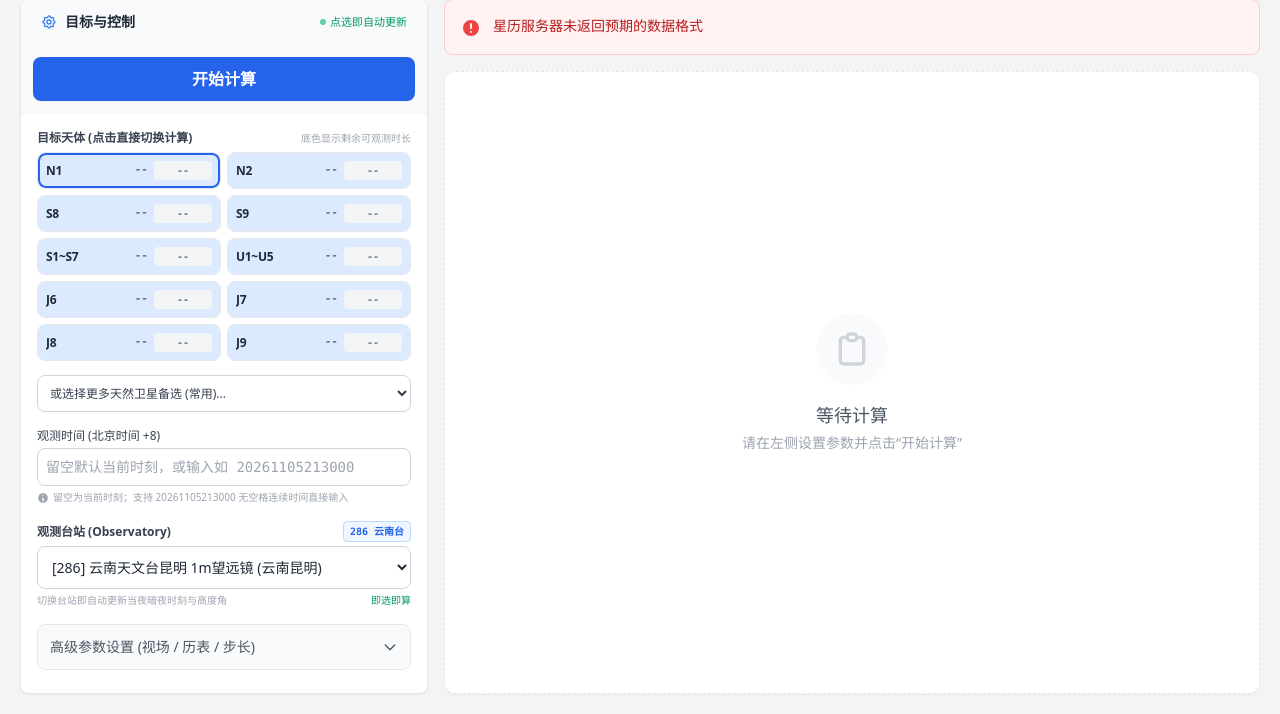
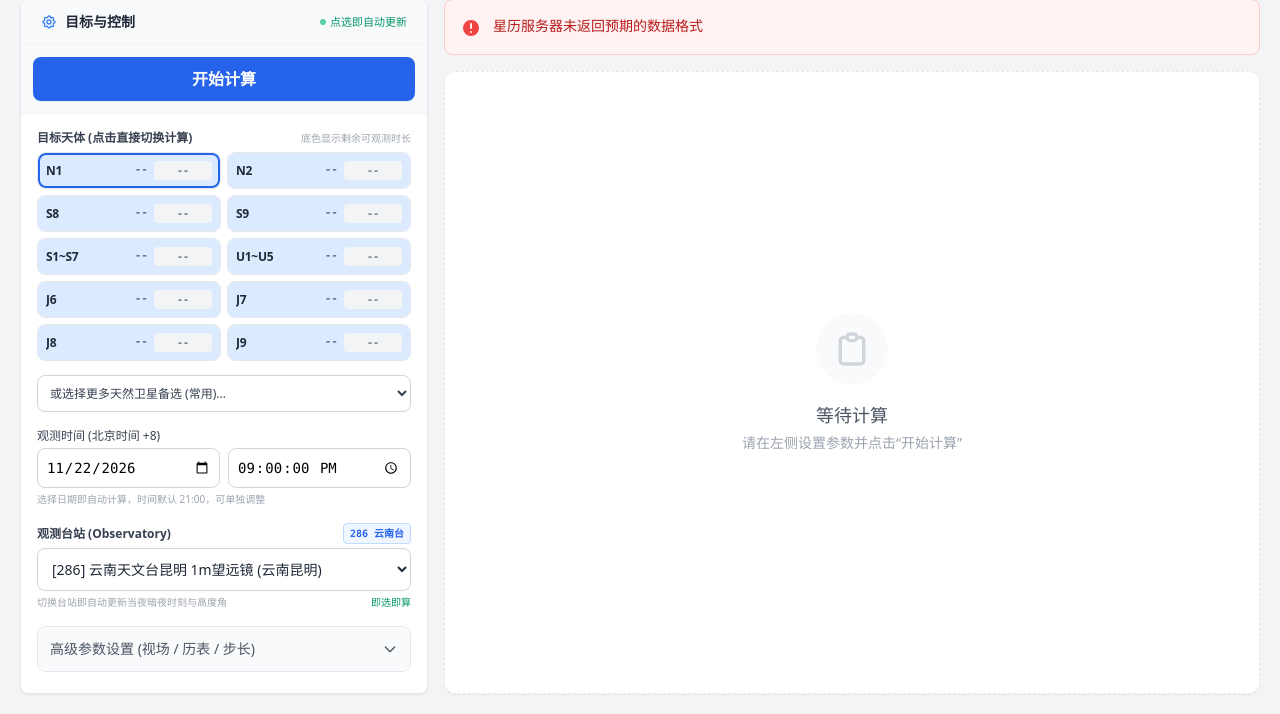
Before and after one commit to yangzhe0/project_ephemeris, a Flask app: page / in a window 1280 px wide. Shown: the part 86-800 px from the top of the page. Run offline with Flask 3, Linux system fonts and the light colour scheme; data that the repository does not hold is empty.

Commit message:
feat: select observation date and time with native pickers

```diff
--- a/templates/guide_en.html
+++ b/templates/guide_en.html
@@ -17,7 +17,7 @@
                 <div>
                     <h4 class="font-bold text-gray-900 text-base mb-2">3. Observation time</h4>
                     <ul class="list-disc pl-5 space-y-1.5">
-                        <li>Leave the field blank to use the current time. Enter a specific time in Beijing time (UTC+8), for example <code>2026 11 05 21 30 00</code> or <code>20261105213000</code>. The tool converts it to UTC for the ephemeris.</li>
+                        <li>Open the calendar and choose an observation date. The ephemeris, night window, and finder chart update automatically. The time defaults to <strong>21:00</strong> and can be adjusted separately. Dates and times use Beijing time (UTC+8), which the tool converts to UTC for the ephemeris.</li>
                     </ul>
                 </div>
                 <div>
--- a/templates/index.html
+++ b/templates/index.html
@@ -303,17 +303,23 @@
 
                         <!-- 观测时间 (北京时间 +8) -->
                         <div>
-                            <label class="block text-xs font-medium text-gray-700 mb-1" data-en-text="Observation time (Beijing, UTC+8)">观测时间 (北京时间 +8)</label>
-                            <input type="text" id="localTimeInput" placeholder="留空默认当前时刻，或输入如 20261105213000" data-en-placeholder="Leave blank for current time, or enter 20261105213000"
-                                onchange="onLocalTimeChange()"
-                                onkeydown="if(event.key==='Enter'){event.preventDefault();submitCalculation();updateObservationProgress();}"
-                                class="w-full border border-gray-300 rounded-lg p-2 font-mono text-sm focus:ring-2 focus:ring-blue-500 focus:border-blue-500 focus:outline-none">
-                            <p class="text-[10px] text-gray-400 mt-1 flex items-center gap-1">
-                                <svg xmlns="http://www.w3.org/2000/svg" class="h-3 w-3" viewBox="0 0 20 20" fill="currentColor">
-                                    <path fill-rule="evenodd" d="M18 10a8 8 0 11-16 0 8 8 0 0116 0zm-7-4a1 1 0 11-2 0 1 1 0 012 0zM9 9a1 1 0 000 2v3a1 1 0 001 1h1a1 1 0 100-2v-3a1 1 0 00-1-1H9z" clip-rule="evenodd" />
-                                </svg>
-                                <span data-en-text="Leave blank for the current time. Compact input such as 20261105213000 is accepted.">留空为当前时刻；支持 20261105213000 无空格连续时间直接输入</span>
-                            </p>
+                            <p class="block text-xs font-medium text-gray-700 mb-1" data-en-text="Observation time (Beijing, UTC+8)">观测时间 (北京时间 +8)</p>
+                            <div class="grid grid-cols-2 gap-2">
+                                <div class="min-w-0">
+                                    <label for="observationDate" class="sr-only" data-en-text="Observation date">观测日期</label>
+                                    <input type="date" id="observationDate" required max="9999-12-31"
+                                        onclick="openObservationPicker(this)" onchange="onLocalTimeChange()"
+                                        class="min-w-0 w-full border border-gray-300 rounded-lg p-2 font-mono text-xs sm:text-sm focus:ring-2 focus:ring-blue-500 focus:outline-none">
+                                </div>
+                                <div class="min-w-0">
+                                    <label for="observationTime" class="sr-only" data-en-text="Observation time">观测时刻</label>
+                                    <input type="time" id="observationTime" value="21:00" required step="1"
+                                        onclick="openObservationPicker(this)" onchange="onLocalTimeChange()"
+                                        class="min-w-0 w-full border border-gray-300 rounded-lg p-2 font-mono text-xs sm:text-sm focus:ring-2 focus:ring-blue-500 focus:outline-none">
+                                </div>
+                            </div>
+                            <input type="hidden" id="localTimeInput">
+                            <p class="text-[10px] text-gray-400 mt-1" data-en-text="Choose a date to calculate automatically. Time defaults to 21:00 and can be adjusted.">选择日期即自动计算，时间默认 21:00，可单独调整</p>
                         </div>
 
                         <!-- 观测站 -->
@@ -570,15 +576,39 @@
             const initmom = `${utcDate.getUTCFullYear()} ${pad(utcDate.getUTCMonth() + 1)} ${pad(utcDate.getUTCDate())} ${pad(utcDate.getUTCHours())} ${pad(utcDate.getUTCMinutes())} ${pad(utcDate.getUTCSeconds())}`;
             const bjtIso = `${Y}-${pad(M + 1)}-${pad(D)} ${pad(h)}:${pad(m)}:${pad(sec)}`;
 
-            return { initmom, bjtIso, error: null };
-        }
-
+            return { initmom, bjtIso, utcDate, error: null };
+        }
+
+        function openObservationPicker(input) {
+            try {
+                input.showPicker?.();
+            } catch {
+                // The native field remains available through keyboard or touch.
+            }
+        }
+
+        function syncObservationTime() {
+            const date = document.getElementById('observationDate');
+            const time = document.getElementById('observationTime');
+            const valid = date.validity.valid && time.validity.valid;
+            document.getElementById('localTimeInput').value = valid ? date.value + 'T' + time.value : '';
+            return valid;
+        }
+
+        let timeChangeTimer;
         function onLocalTimeChange() {
+            clearTimeout(timeChangeTimer);
+            if (!syncObservationTime()) return;
+            timeChangeTimer = setTimeout(() => {
                 updateObservationProgress();
+                submitCalculation();
+            }, 350);
         }
 
         // --- 观测时间窗口与实时高度角刷新 (纯后台异步拉取，绝不阻塞当前星出图) ---
         async function updateObservationProgress() {
+            if (!syncObservationTime()) return;
+            const requestId = ++observationRequestId;
             const obs = document.getElementById('observatory').value || '286';
             const localInput = document.getElementById('localTimeInput').value.trim();
 
@@ -593,6 +623,8 @@
             try {
                 const res = await fetch(url);
                 const data = await res.json();
+                if (requestId !== observationRequestId ||
+                    localInput !== document.getElementById('localTimeInput').value) return;
                 if (!data || !data.success) return;
 
                 // 同步当前测站元数据（保证切换任意台站时均可实时感知坐标与海拔）
@@ -783,6 +815,9 @@
 
         // 页面初始化：按导师要求先查当前天体出证认图，后台异步拉取其他天体的高度角与倒计时，互不拉垮时间
         document.addEventListener('DOMContentLoaded', () => {
+            const beijingDate = new Date(Date.now() + 8 * 60 * 60 * 1000).toISOString().slice(0, 10);
+            document.getElementById('observationDate').value = beijingDate;
+            syncObservationTime();
             localizePage();
             refreshLocalizedResults();
             // 1. 优先异步拉取所有天体的实时高度角与暗夜窗口（毫秒级点亮顶栏与磁贴徽标）
@@ -801,6 +836,9 @@
         let currentPreviewFilename = null;
         let observationStatus = null;
         let calculationError = null;
+        let observationRequestId = 0;
+        let calculationRequestId = 0;
+        let previewRequestId = 0;
 
         function refreshLocalizedResults() {
             updateCalculateLabel();
@@ -852,6 +890,12 @@
 
         // 提交计算
         async function submitCalculation() {
+            clearTimeout(timeChangeTimer);
+            if (!syncObservationTime()) {
+                const invalidInput = document.querySelector('#observationDate:invalid, #observationTime:invalid');
+                invalidInput.reportValidity();
+                return;
+            }
             const btn = document.getElementById('submitBtn');
             const loader = document.getElementById('btnLoader');
             const resultArea = document.getElementById('resultArea');
@@ -886,23 +930,14 @@
                 return;
             }
 
-            // 处理时间: 支持 20261105213000 无空格连续时间或标准空格格式，转 UTC 供后端星历使用
-            let initmom = '';
+            // 将选定的北京时间转换为 UTC。
             const localInput = document.getElementById('localTimeInput').value.trim();
-
-            if (localInput) {
             const parsed = parseLocalObservationTime(localInput);
             if (parsed.error) {
                 alert(parsed.error);
                 return;
             }
-                initmom = parsed.initmom;
-            } else {
-                // 留空则使用当前瞬时 UTC 时间
-                const now = new Date();
-                const pad = n => n.toString().padStart(2, '0');
-                initmom = `${now.getUTCFullYear()} ${pad(now.getUTCMonth() + 1)} ${pad(now.getUTCDate())} ${pad(now.getUTCHours())} ${pad(now.getUTCMinutes())} ${pad(now.getUTCSeconds())}`;
-            }
+            const initmom = parsed.initmom;
 
             // UI 更新
             btn.disabled = true;
@@ -924,6 +959,7 @@
                 ntimes: document.getElementById('ntimes').value,
                 timestep: document.getElementById('timestep').value
             };
+            const requestId = ++calculationRequestId;
 
             try {
                 const response = await fetch('/api/calculate', {
@@ -933,6 +969,8 @@
                 });
 
                 const result = await response.json();
+                if (requestId !== calculationRequestId ||
+                    localInput !== document.getElementById('localTimeInput').value) return;
 
                 if (result.success) {
                     currentResults = result.data;
@@ -946,19 +984,27 @@
                     // 自动预览第一条结果
                     if (result.data.length > 0) {
                         setTimeout(() => {
+                            if (requestId === calculationRequestId &&
+                                localInput === document.getElementById('localTimeInput').value) {
                                 handlePreviewDSS(0, satellite);
+                            }
                         }, 300);
                     }
                 } else {
                     showError(result.message || '未知错误', result.message_en || 'An unexpected error occurred.');
                 }
             } catch (err) {
+                if (requestId === calculationRequestId &&
+                    localInput === document.getElementById('localTimeInput').value) {
                     showError('请求失败: ' + err.message, 'Request failed: ' + err.message);
+                }
             } finally {
+                if (requestId === calculationRequestId) {
                     btn.disabled = false;
                     btn.classList.remove('opacity-75', 'cursor-not-allowed');
                     loader.style.display = 'none';
                     updateCalculateLabel();
+                }
             }
         }
 
@@ -1165,6 +1211,9 @@
             const fov = document.getElementById('fov').value || 10;
             const item = currentResults[index];
             if (!item) return;
+            const requestId = ++previewRequestId;
+            const calculationId = calculationRequestId;
+            const localInput = document.getElementById('localTimeInput').value;
 
             currentPreviewItem = item;
 
@@ -1227,6 +1276,8 @@
                 });
 
                 const result = await response.json();
+                if (requestId !== previewRequestId || calculationId !== calculationRequestId ||
+                    localInput !== document.getElementById('localTimeInput').value) return;
 
                 if (result.success) {
                     // 成功：显示图片
@@ -1254,7 +1305,10 @@
                     showPreviewError(result.message, result.message_en);
                 }
             } catch (err) {
+                if (requestId === previewRequestId && calculationId === calculationRequestId &&
+                    localInput === document.getElementById('localTimeInput').value) {
                     showPreviewError(err.message, err.message);
+                }
             }
         }
 
@@ -1495,8 +1549,8 @@
                 <div>
                     <h4 class="font-bold text-gray-900 text-base mb-2">3. 观测时间</h4>
                     <ul class="list-disc pl-5 space-y-1.5">
-                        <li><strong>当前瞬时时间</strong>：输入框留空时，系统默认按当前瞬时时间计算。</li>
-                        <li><strong>指定观测时刻</strong>：支持直接输入<strong>北京时间 (UTC+8)</strong>，格式为 <code>YYYY MM DD HH mm ss</code>（如 <code>2026 11 05 21 30 00</code>），系统会自动减去 8 小时转换为国际 UTC 标准时参与星历运算。</li>
+                        <li><strong>指定观测日期</strong>：点击日期打开日历，选择需要观测的日期即自动更新星历、暗夜窗口和寻星图。</li>
+                        <li><strong>观测时刻</strong>：默认使用所选日期的 <strong>21:00</strong>，可在旁边单独调整。日期和时间均为<strong>北京时间 (UTC+8)</strong>，系统自动转换为 UTC 参与星历运算。</li>
                     </ul>
                 </div>
 
```
Also changed, not shown: README.md. Lines whose indentation alone changed are shown as unchanged.
